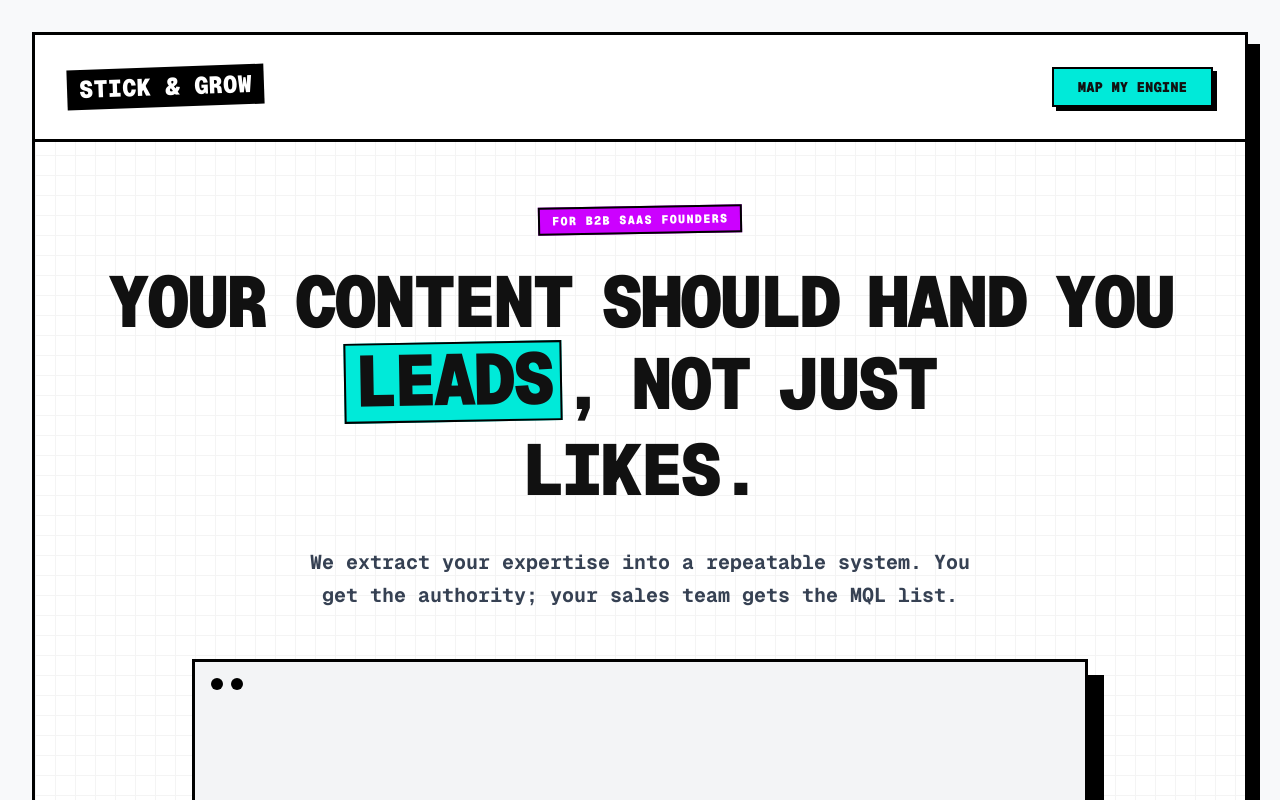
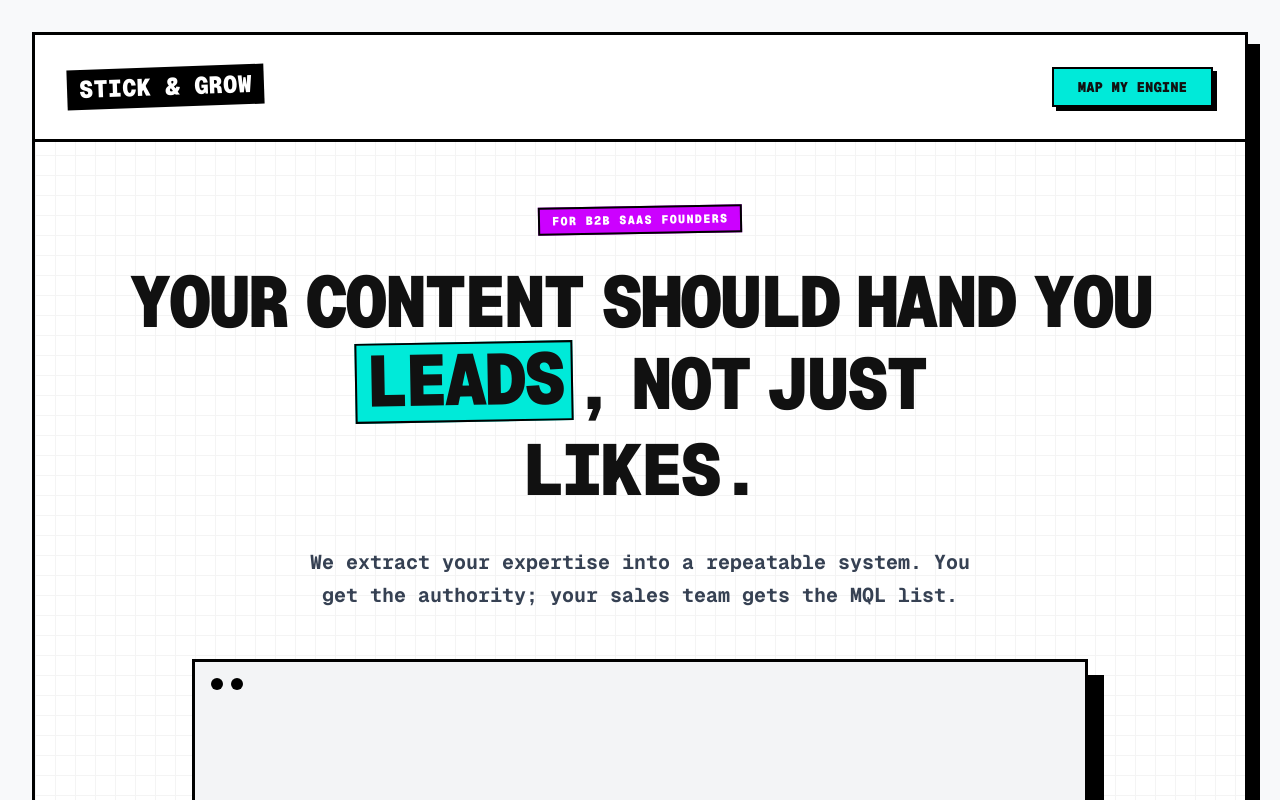
Before and after one commit to mcjackson17/stick-and-grow-site, a Next.js app: page / in a window 1280 px wide. Shown: the top 800 px of the page. Built offline with nearby package versions, Linux system fonts and the light colour scheme.

Commit message:
Tightened headline spacing

```diff
--- a/src/app/page.js
+++ b/src/app/page.js
@@ -44,10 +44,10 @@ const StickAndGrowCascadingVSL = () => {
             For B2B SaaS Founders
           </div>
 
-          {/* THE HEADLINE FIX: Cascading, progressivly shorter lines. wordSpacing tightened. */}
+          {/* THE HEADLINE FIX: Aggressively tightened word spacing (-0.3em) for monospace font */}
           <h1
             className="text-5xl md:text-7xl font-black mb-10 tracking-tighter uppercase mx-auto max-w-6xl"
-            style={{ wordSpacing: '-0.15em' }}
+            style={{ wordSpacing: '-0.3em' }}
           >
             <span className="block mb-2 whitespace-nowrap">Your content should hand you</span>
             <span className="block mb-2 whitespace-nowrap">
```
